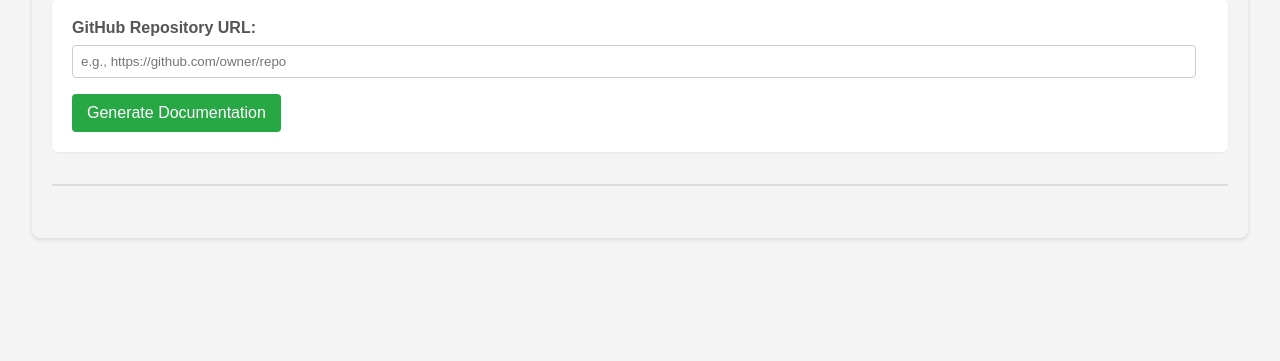
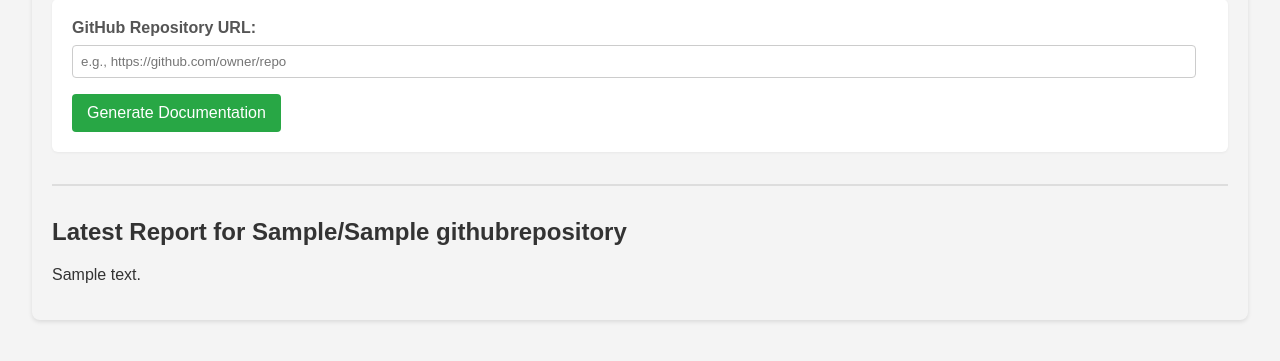
Before and after one commit to OmarMWarraich/mcp_integration, a Django app: page / in a window 1280 px wide. Shown: the part 159-520 px from the top of the page. Run offline with Django 5.2, Linux system fonts and the light colour scheme; tables that the repository leaves empty hold one stand-in row (values such as "Sample post").

Commit message:
feat: Enhance documentation interface to display the latest generated report and repository details

```diff
--- a/mcp_manager/templates/mcp_manager/documentation_interface.html
+++ b/mcp_manager/templates/mcp_manager/documentation_interface.html
@@ -101,5 +101,17 @@
         <button type="submit">Generate Documentation</button>
     </form>
     <hr>
+
+    {% if documentation %}
+        <h2>
+            Latest Report
+            {% if repository %}
+                for {{ repository.owner }}/{{ repository.name }}
+            {% endif %}
+        </h2>
+        <div>
+            {{ documentation|safe }}
+        </div>
+    {% endif %}
 </body>
 </html>
--- a/mcp_manager/views.py
+++ b/mcp_manager/views.py
@@ -2,12 +2,14 @@ import subprocess
 import json
 import os
 import markdown
-from django.shortcuts import render
+from django.shortcuts import render, redirect
 from django.conf import settings
 from django.urls import reverse
 from django.http import HttpResponseRedirect
 from langchain_openai import ChatOpenAI
 from .crews.crew import build_crew
+from .models import GitHubRepository, GeneratedDocument
+
 
 def generate_documentation(request):
   if request.method == 'POST':
@@ -25,20 +27,28 @@ def generate_documentation(request):
                   crew.kickoff()
 
                   output_files = [
-                      "/usercode/mcp_integration/generated_docs/repo_structure.md",
-                      "/usercode/mcp_integration/generated_docs/report_issues.md",
-                      "/usercode/mcp_integration/generated_docs/pull_requests.md",
-                      "/usercode/mcp_integration/generated_docs/branches.md"
+                      "generated_docs/repo_structure.md",
+                      "generated_docs/report_issues.md",
+                      "generated_docs/pull_requests.md",
+                      "generated_docs/branches.md"
                   ]
-                  final_output_path = "/usercode/mcp_integration/generated_docs/summary.md"
+                  final_output_path = "generated_docs/summary.md"
                   combined_markdown_path = combine_markdown_files(output_files, final_output_path, owner, repo_name)
 
                   if combined_markdown_path:
                       html_content = convert_markdown_to_html(combined_markdown_path)
                       if html_content:
-                          return render(request, 'mcp_manager/documentation_display.html', {
-                              'documentation': html_content
-                          })
+                          repo, _ = GitHubRepository.objects.get_or_create(
+                              owner=owner,
+                              name=repo_name,
+                              defaults={"url": repo_url},
+                          )
+                          GeneratedDocument.objects.create(
+                              repository=repo,
+                              content=html_content,
+                              format="html",
+                          )
+                          return redirect("documentation_interface")
                       else:
                           error = "Failed to convert combined Markdown to HTML."
                           return render(request, 'mcp_manager/documentation_interface.html', {'error': error})
@@ -53,7 +63,7 @@ def generate_documentation(request):
               error = str(e)
               return render(request, 'mcp_manager/documentation_interface.html', {'error': error})
 
-  return render(request, 'mcp_manager/documentation_interface.html')
+  return redirect("documentation_interface")
 
 GITHUB_TOKEN = getattr(settings, 'GITHUB_PERSONAL_ACCESS_TOKEN', None)
 OPENAI_API_KEY = getattr(settings, 'OPENAI_API_KEY', None)
@@ -112,7 +122,12 @@ def convert_markdown_to_html(markdown_file_path):
 # function to render the documentation interface
 
 def documentation_interface(request):
-    return render(request, 'mcp_manager/documentation_interface.html')
+    latest_document = GeneratedDocument.objects.select_related("repository").order_by("-timestamp").first()
+    context = {}
+    if latest_document is not None:
+        context["documentation"] = latest_document.content
+        context["repository"] = latest_document.repository
+    return render(request, 'mcp_manager/documentation_interface.html', context)
 
 # TODO: Define the generate_documentation() function
 
```
